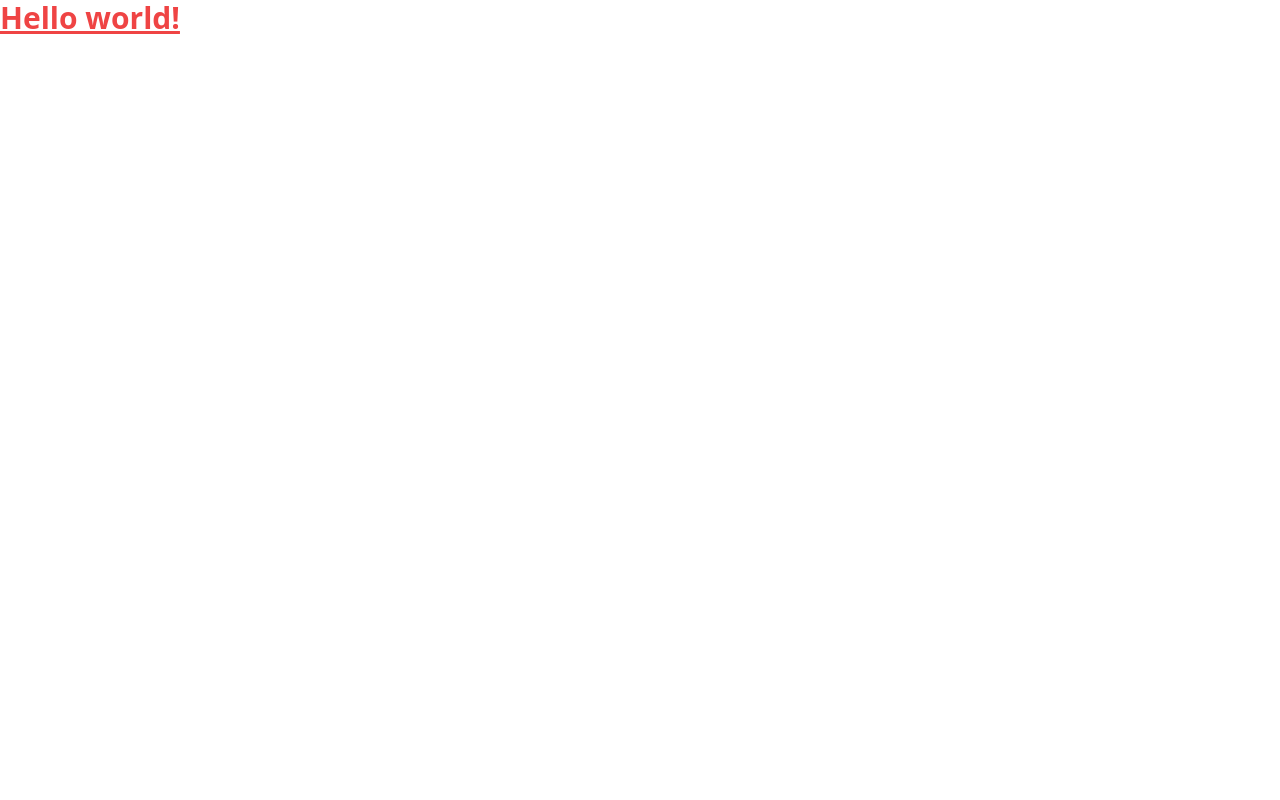
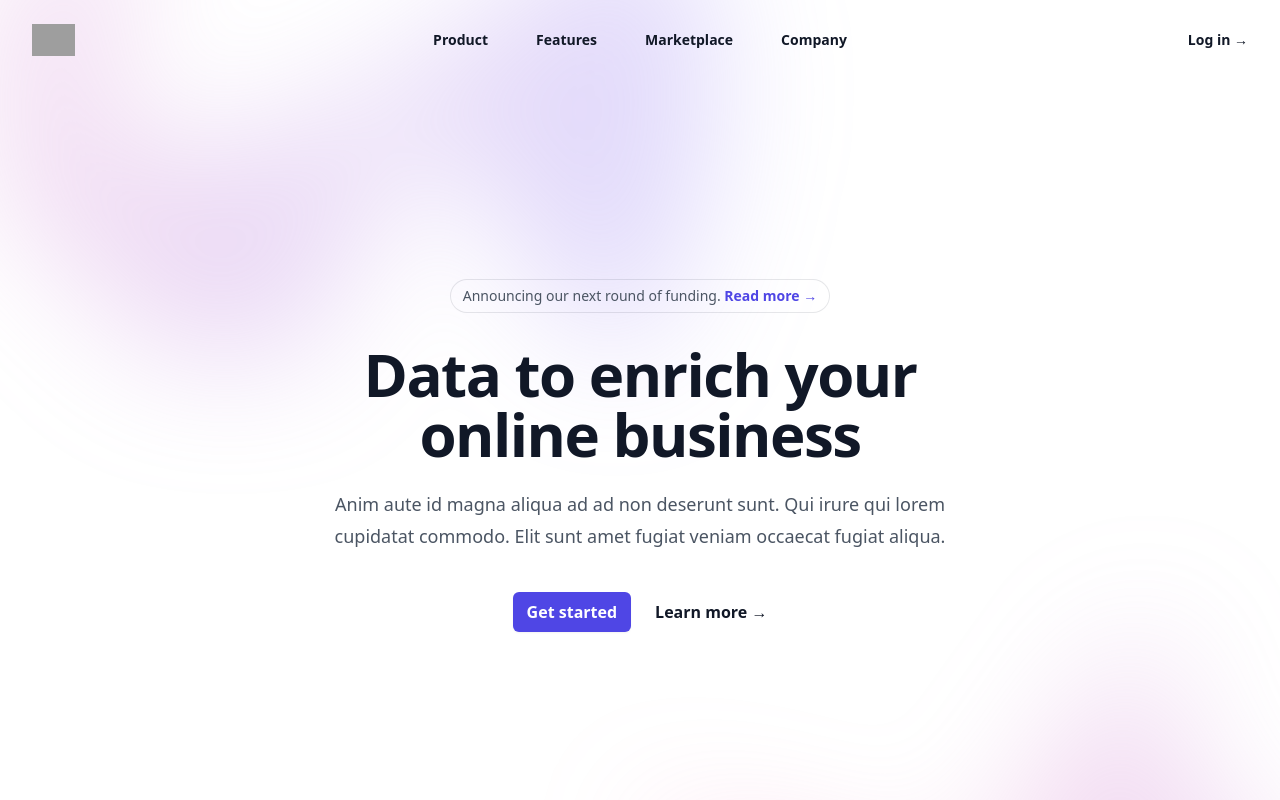
Before and after one commit to Carentica/carentica-front, a Nuxt app: page / in a window 1280 px wide. Shown: the top 800 px of the page. Built offline with nearby package versions, Linux system fonts and the light colour scheme; grey boxes are pictures that could not be loaded.

Commit message:
install heroicons and headlessui, test a component tailwindui

```diff
--- a/app.vue
+++ b/app.vue
@@ -1,7 +1,5 @@
 <template>
-  <h1 class="text-3xl font-bold underline text-red-500">
-    Hello world!
-  </h1>
+  <Test />
 </template>
 
 <script setup lang="ts">
@@ -10,5 +8,6 @@
   meta: [
     { name: 'description', content: 'My amazing site.' }
   ]
-})
+});
+
 </script>
--- a/assets/css/main.css
+++ /dev/null
@@ -1,3 +0,0 @@
-/* @tailwind base;
-@tailwind components;
-@tailwind utilities; */
--- /dev/null
+++ b/components/Test.vue
@@ -0,0 +1,107 @@
+<!-- This example requires Tailwind CSS v3.0+ -->
+<template>
+    <div class="isolate bg-white">
+      <div class="absolute inset-x-0 top-[-10rem] -z-10 transform-gpu overflow-hidden blur-3xl sm:top-[-20rem]">
+        <svg class="relative left-[calc(50%-11rem)] -z-10 h-[21.1875rem] max-w-none -translate-x-1/2 rotate-[30deg] sm:left-[calc(50%-30rem)] sm:h-[42.375rem]" viewBox="0 0 1155 678" xmlns="http://www.w3.org/2000/svg">
+          <path fill="url(#45de2b6b-92d5-4d68-a6a0-9b9b2abad533)" fill-opacity=".3" d="M317.219 518.975L203.852 678 0 438.341l317.219 80.634 204.172-286.402c1.307 132.337 45.083 346.658 209.733 145.248C936.936 126.058 882.053-94.234 1031.02 41.331c119.18 108.451 130.68 295.337 121.53 375.223L855 299l21.173 362.054-558.954-142.079z" />
+          <defs>
+            <linearGradient id="45de2b6b-92d5-4d68-a6a0-9b9b2abad533" x1="1155.49" x2="-78.208" y1=".177" y2="474.645" gradientUnits="userSpaceOnUse">
+              <stop stop-color="#9089FC" />
+              <stop offset="1" stop-color="#FF80B5" />
+            </linearGradient>
+          </defs>
+        </svg>
+      </div>
+      <div class="px-6 pt-6 lg:px-8">
+        <nav class="flex items-center justify-between" aria-label="Global">
+          <div class="flex lg:flex-1">
+            <a href="#" class="-m-1.5 p-1.5">
+              <span class="sr-only">Your Company</span>
+              <img class="h-8" src="https://tailwindui.com/img/logos/mark.svg?color=indigo&shade=600" alt="" />
+            </a>
+          </div>
+          <div class="flex lg:hidden">
+            <button type="button" class="-m-2.5 inline-flex items-center justify-center rounded-md p-2.5 text-gray-700" @click="mobileMenuOpen = true">
+              <span class="sr-only">Open main menu</span>
+              <Bars3Icon class="h-6 w-6" aria-hidden="true" />
+            </button>
+          </div>
+          <div class="hidden lg:flex lg:gap-x-12">
+            <a v-for="item in navigation" :key="item.name" :href="item.href" class="text-sm font-semibold leading-6 text-gray-900">{{ item.name }}</a>
+          </div>
+          <div class="hidden lg:flex lg:flex-1 lg:justify-end">
+            <a href="#" class="text-sm font-semibold leading-6 text-gray-900">Log in <span aria-hidden="true">&rarr;</span></a>
+          </div>
+        </nav>
+        <Dialog as="div" @close="mobileMenuOpen = false" :open="mobileMenuOpen">
+          <DialogPanel focus="true" class="fixed inset-0 z-10 overflow-y-auto bg-white px-6 py-6 lg:hidden">
+            <div class="flex items-center justify-between">
+              <a href="#" class="-m-1.5 p-1.5">
+                <span class="sr-only">Your Company</span>
+                <img class="h-8" src="https://tailwindui.com/img/logos/mark.svg?color=indigo&shade=600" alt="" />
+              </a>
+              <button type="button" class="-m-2.5 rounded-md p-2.5 text-gray-700" @click="mobileMenuOpen = false">
+                <span class="sr-only">Close menu</span>
+                <XMarkIcon class="h-6 w-6" aria-hidden="true" />
+              </button>
+            </div>
+            <div class="mt-6 flow-root">
+              <div class="-my-6 divide-y divide-gray-500/10">
+                <div class="space-y-2 py-6">
+                  <a v-for="item in navigation" :key="item.name" :href="item.href" class="-mx-3 block rounded-lg py-2 px-3 text-base font-semibold leading-7 text-gray-900 hover:bg-gray-400/10">{{ item.name }}</a>
+                </div>
+                <div class="py-6">
+                  <a href="#" class="-mx-3 block rounded-lg py-2.5 px-3 text-base font-semibold leading-6 text-gray-900 hover:bg-gray-400/10">Log in</a>
+                </div>
+              </div>
+            </div>
+          </DialogPanel>
+        </Dialog>
+      </div>
+      <main>
+        <div class="relative px-6 lg:px-8">
+          <div class="mx-auto max-w-2xl py-32 sm:py-48 lg:py-56">
+            <div class="hidden sm:mb-8 sm:flex sm:justify-center">
+              <div class="relative rounded-full py-1 px-3 text-sm leading-6 text-gray-600 ring-1 ring-gray-900/10 hover:ring-gray-900/20">
+                Announcing our next round of funding. <a href="#" class="font-semibold text-indigo-600"><span class="absolute inset-0" aria-hidden="true" />Read more <span aria-hidden="true">&rarr;</span></a>
+              </div>
+            </div>
+            <div class="text-center">
+              <h1 class="text-4xl font-bold tracking-tight text-gray-900 sm:text-6xl">Data to enrich your online business</h1>
+              <p class="mt-6 text-lg leading-8 text-gray-600">Anim aute id magna aliqua ad ad non deserunt sunt. Qui irure qui lorem cupidatat commodo. Elit sunt amet fugiat veniam occaecat fugiat aliqua.</p>
+              <div class="mt-10 flex items-center justify-center gap-x-6">
+                <a href="#" class="rounded-md bg-indigo-600 px-3.5 py-1.5 text-base font-semibold leading-7 text-white shadow-sm hover:bg-indigo-500 focus-visible:outline focus-visible:outline-2 focus-visible:outline-offset-2 focus-visible:outline-indigo-600">Get started</a>
+                <a href="#" class="text-base font-semibold leading-7 text-gray-900">Learn more <span aria-hidden="true">→</span></a>
+              </div>
+            </div>
+          </div>
+          <div class="absolute inset-x-0 top-[calc(100%-13rem)] -z-10 transform-gpu overflow-hidden blur-3xl sm:top-[calc(100%-30rem)]">
+            <svg class="relative left-[calc(50%+3rem)] h-[21.1875rem] max-w-none -translate-x-1/2 sm:left-[calc(50%+36rem)] sm:h-[42.375rem]" viewBox="0 0 1155 678" xmlns="http://www.w3.org/2000/svg">
+              <path fill="url(#ecb5b0c9-546c-4772-8c71-4d3f06d544bc)" fill-opacity=".3" d="M317.219 518.975L203.852 678 0 438.341l317.219 80.634 204.172-286.402c1.307 132.337 45.083 346.658 209.733 145.248C936.936 126.058 882.053-94.234 1031.02 41.331c119.18 108.451 130.68 295.337 121.53 375.223L855 299l21.173 362.054-558.954-142.079z" />
+              <defs>
+                <linearGradient id="ecb5b0c9-546c-4772-8c71-4d3f06d544bc" x1="1155.49" x2="-78.208" y1=".177" y2="474.645" gradientUnits="userSpaceOnUse">
+                  <stop stop-color="#9089FC" />
+                  <stop offset="1" stop-color="#FF80B5" />
+                </linearGradient>
+              </defs>
+            </svg>
+          </div>
+        </div>
+      </main>
+    </div>
+  </template>
+
+  <script setup>
+  import { ref } from 'vue'
+  import { Dialog, DialogPanel } from '@headlessui/vue'
+  import { Bars3Icon, XMarkIcon } from '@heroicons/vue/24/outline'
+
+  const navigation = [
+    { name: 'Product', href: '#' },
+    { name: 'Features', href: '#' },
+    { name: 'Marketplace', href: '#' },
+    { name: 'Company', href: '#' },
+  ];
+
+  const mobileMenuOpen = ref(false);
+  </script>
--- a/package.json
+++ b/package.json
@@ -12,5 +12,9 @@
     "autoprefixer": "^10.4.13",
     "nuxt": "^3.1.0",
     "postcss": "^8.4.21"
+  },
+  "dependencies": {
+    "@headlessui/vue": "^1.7.8",
+    "@heroicons/vue": "^2.0.14"
   }
 }
```
Also changed, not shown: 1 other file (tests, documents, lock files or other folders).
